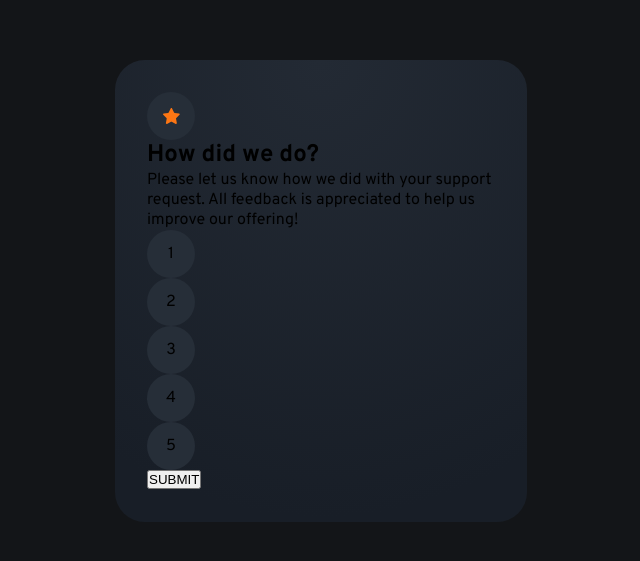
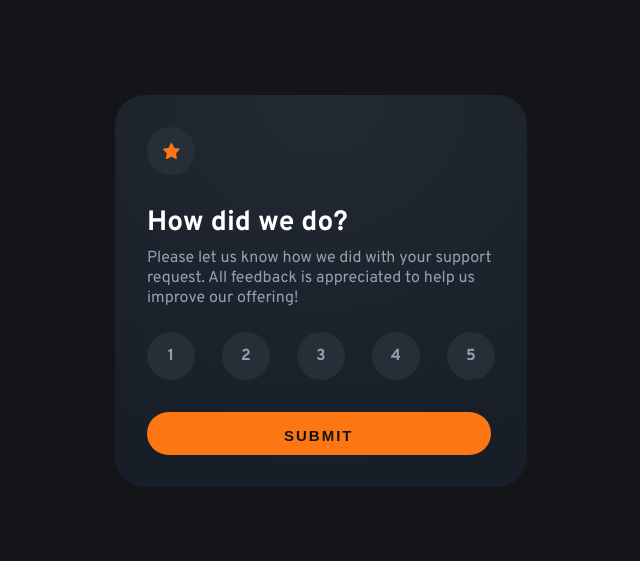
Before and after one commit to tornike200/interactive-rating-component, a plain HTML site: page index.html in a window 1280 px wide. Shown: the part 109-670 px from the top of the page, without its empty margins (319-959 px from the left). Drawn offline with Linux system fonts and the light colour scheme.

Commit message:
Complete review page designe

```diff
--- a/index.html
+++ b/index.html
@@ -17,7 +17,7 @@
         us improve our offering!
       </p>
 
-      <div>
+      <div class="numbers">
         <div class="circle">1</div>
         <div class="circle">2</div>
         <div class="circle">3</div>
--- a/style.css
+++ b/style.css
@@ -35,3 +35,48 @@ body {
   background-color: #262e38;
   border-radius: 50%;
 }
+
+h2 {
+  font-size: 28px;
+  color: white;
+  margin-top: 30px;
+}
+
+p {
+  font-size: 16px;
+  color: #969fad;
+  margin-top: 7px;
+  margin-bottom: 24px;
+}
+
+.numbers {
+  display: flex;
+  justify-content: space-between;
+  margin-bottom: 32px;
+
+  .circle {
+    color: #969fad;
+    font-size: 16px;
+    font-weight: 700;
+    line-height: 24px;
+    letter-spacing: 0.2px;
+    text-align: center;
+  }
+
+  .circle:hover {
+    background-color: #fc7614;
+    color: #131518;
+  }
+}
+
+button {
+  color: #131518;
+  font-size: 15px;
+  font-weight: 700;
+  letter-spacing: 2px;
+  background-color: #fc7614;
+  display: inline-block;
+  border-radius: 22.5px;
+  border: none;
+  padding: 15px 137px 11px 137px;
+}
```
